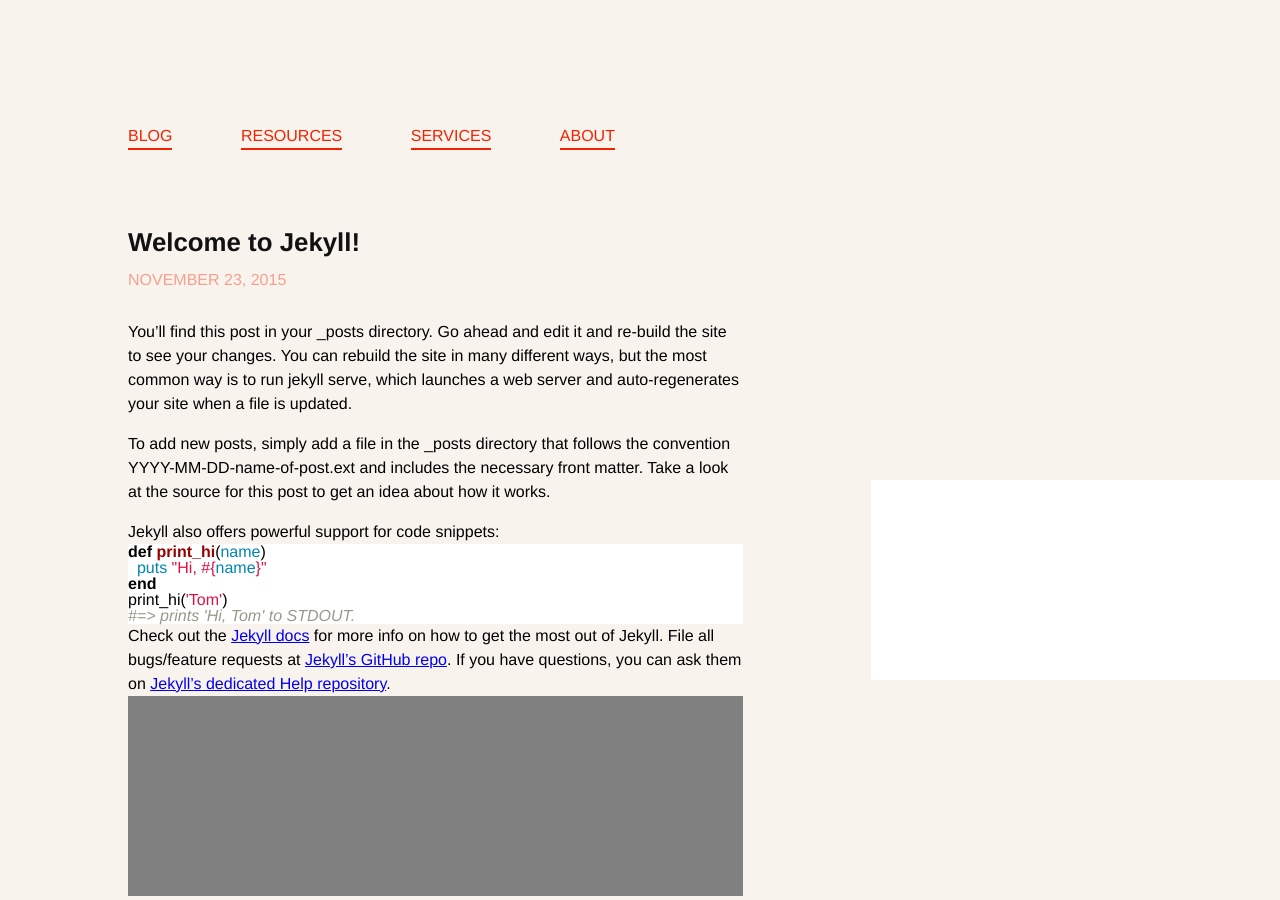
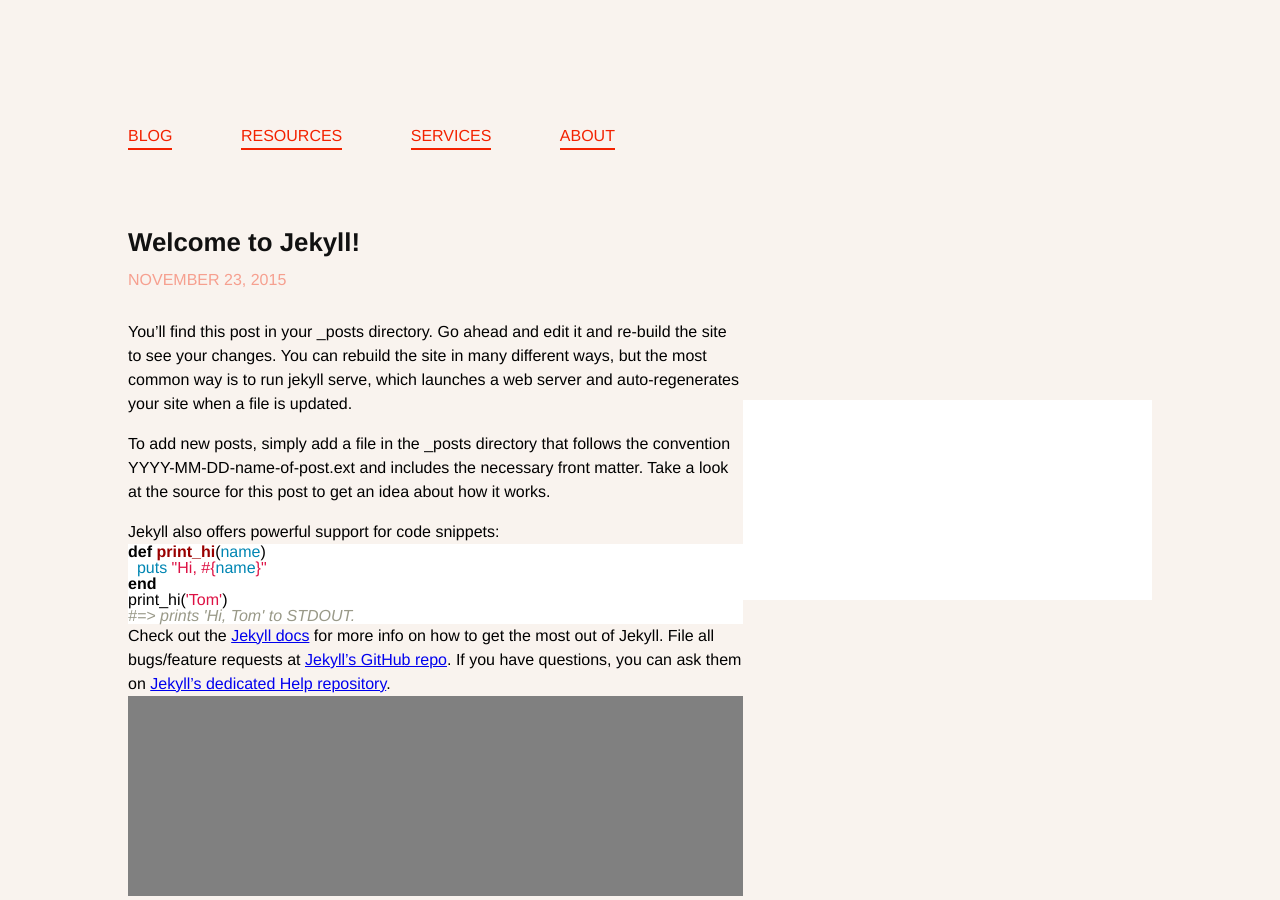
Before and after one commit to bfioritto/typeburrito, a Jekyll site: the page built from _posts/2015-11-23-welcome-to-jekyll.markdown, in a window 1280 px wide. Built offline with Jekyll 4.4.1, drawn with Linux system fonts in a browser that asks for light colours.

Commit message:
move logo with floats.

```diff
--- a/css/main.scss
+++ b/css/main.scss
@@ -31,6 +31,13 @@ $desktop:        1024px;
     }
 }
 
+@mixin clearfix {
+  &::after {
+    content: "";
+    display: table;
+    clear: both;
+  }
+}
 
 
 // Import partials from `sass_dir` (defaults to `_sass`)
@@ -111,10 +118,14 @@ nav {
   margin: 1rem 0;
   width: 100%;
   @include media-query($desktop) {
-    margin: 0;
-    position: absolute;
-    right: 0;
-    top: 30rem;
+    float: right;
+    margin-top: 5rem;
+  }
+}
+
+article {
+  @include media-query($desktop) {
+    float: left;
   }
 }
 
@@ -123,4 +134,7 @@ nav {
   height: 200px;
   max-width: 615px;
   width: 100%;
+  @include media-query($desktop) {
+    clear: both;
+  }
 }
```
